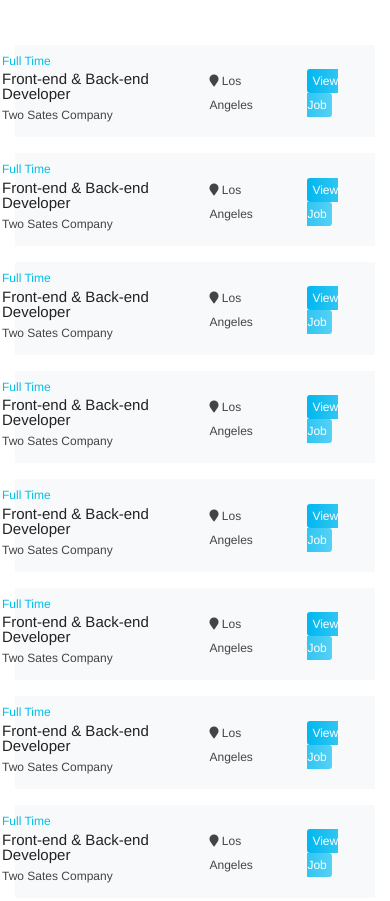
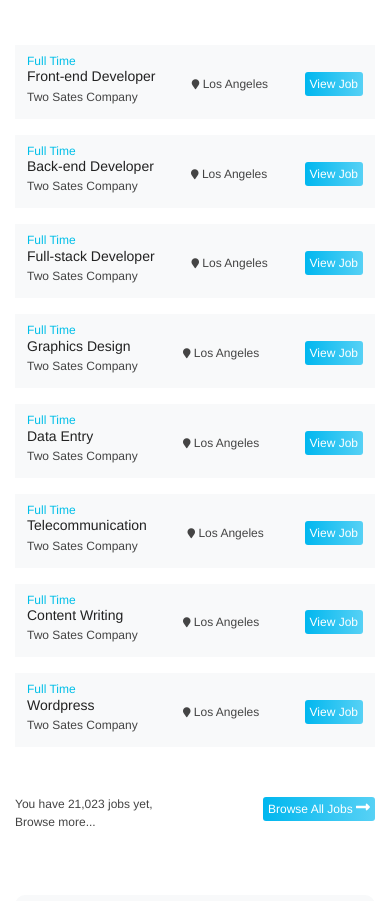
Before and after one commit to themrcreation/jobortunity, a plain HTML site: page index.html in a window 390 px wide. Shown: the part 4780-5681 px from the top of the page. Drawn offline with nearby package versions, Linux system fonts and the light colour scheme.

Commit message:
responsive update

```diff
--- a/css/media.css
+++ b/css/media.css
@@ -265,8 +265,11 @@
         display: none;
     }
 
-    .jobs tr td:nth-child(3){
-        margin-left: -25px;
+    .jobs tr td:nth-child(2) {
+        margin-left: 0;
+    }
+    .jobs tr td:nth-child(3) {
+        margin-left: 0px;
     }
     .footer_txt {
         text-align: center;
@@ -282,4 +285,22 @@
         margin: auto;
         width: 50%;
     }
+
+    .pos_box {
+        right: 36%;
+        top: 16%;
+    }
+
+    .jobs h5 {
+        font-size: 14px;
+        line-height: 0.8;
+    }
+
+    .jobs p, .jobs span, .jobs h6, .jobs small {
+        font-size: 12px;
+    }
+
+    .jobs i {
+        font-size: 10px;
+    }
 }
--- a/index.html
+++ b/index.html
@@ -354,7 +354,7 @@
                 <td><img src="img/icon-2.png" alt="icon"></td>
                 <td>
                   <p>Full Time</p>
-                  <h5>Front-end & Back-end Developer</h5>
+                  <h5>Front-end Developer</h5>
                   <small>Two Sates Company</small>
                 </td>
                 <td><i class="fas fa-map-marker"></i><span> Los Angeles</span></td>
@@ -367,7 +367,7 @@
                 <td><img src="img/icon-2.png" alt="icon"></td>
                 <td>
                   <p>Full Time</p>
-                  <h5>Front-end & Back-end Developer</h5>
+                  <h5>Back-end Developer</h5>
                   <small>Two Sates Company</small>
                 </td>
                 <td><i class="fas fa-map-marker"></i><span> Los Angeles</span></td>
@@ -380,7 +380,7 @@
                 <td><img src="img/icon-2.png" alt="icon"></td>
                 <td>
                   <p>Full Time</p>
-                  <h5>Front-end & Back-end Developer</h5>
+                  <h5>Full-stack Developer</h5>
                   <small>Two Sates Company</small>
                 </td>
                 <td><i class="fas fa-map-marker"></i><span> Los Angeles</span></td>
@@ -393,7 +393,7 @@
                 <td><img src="img/icon-2.png" alt="icon"></td>
                 <td>
                   <p>Full Time</p>
-                  <h5>Front-end & Back-end Developer</h5>
+                  <h5>Graphics Design</h5>
                   <small>Two Sates Company</small>
                 </td>
                 <td><i class="fas fa-map-marker"></i><span> Los Angeles</span></td>
@@ -406,7 +406,7 @@
                 <td><img src="img/icon-2.png" alt="icon"></td>
                 <td>
                   <p>Full Time</p>
-                  <h5>Front-end & Back-end Developer</h5>
+                  <h5>Data Entry</h5>
                   <small>Two Sates Company</small>
                 </td>
                 <td><i class="fas fa-map-marker"></i><span> Los Angeles</span></td>
@@ -419,7 +419,7 @@
                 <td><img src="img/icon-2.png" alt="icon"></td>
                 <td>
                   <p>Full Time</p>
-                  <h5>Front-end & Back-end Developer</h5>
+                  <h5>Telecommunication</h5>
                   <small>Two Sates Company</small>
                 </td>
                 <td><i class="fas fa-map-marker"></i><span> Los Angeles</span></td>
@@ -432,7 +432,7 @@
                 <td><img src="img/icon-2.png" alt="icon"></td>
                 <td>
                   <p>Full Time</p>
-                  <h5>Front-end & Back-end Developer</h5>
+                  <h5>Content Writing</h5>
                   <small>Two Sates Company</small>
                 </td>
                 <td><i class="fas fa-map-marker"></i><span> Los Angeles</span></td>
@@ -445,7 +445,7 @@
                 <td><img src="img/icon-2.png" alt="icon"></td>
                 <td>
                   <p>Full Time</p>
-                  <h5>Front-end & Back-end Developer</h5>
+                  <h5>Wordpress</h5>
                   <small>Two Sates Company</small>
                 </td>
                 <td><i class="fas fa-map-marker"></i><span> Los Angeles</span></td>
@@ -460,11 +460,13 @@
           </table>
         </div>
       </div>
-      <div class="row py-3">
-        <div class="col d-flex justify-content-between">
+      <div class="row py-3 d-flex justify-content-between">
+        <div class="col-6">
           <div class="more_job">
             You have 21,023 jobs yet, Browse more...
           </div>
+          </div>
+          <div class="col-6 ml-auto text-right">
           <div class="browse_job">
             <a href="#">Browse All Jobs <i class="fas fa-long-arrow-alt-right"></i></a>
           </div>
@@ -605,11 +607,13 @@
       </div>
 
       <!-- more workers  -->
-      <div class="row my-5">
-        <div class="col d-flex justify-content-between">
+      <div class="row my-5 d-flex justify-content-between">
+        <div class="col-6 ">
           <div class="more_job">
             There have 2,123 skilled wokers yet, Browse more...
           </div>
+          </div>
+          <div class="col-6">
           <div class="browse_job">
             <a href="#">Browse All Workers <i class="fas fa-arrow-right"></i></a>
           </div>
```
